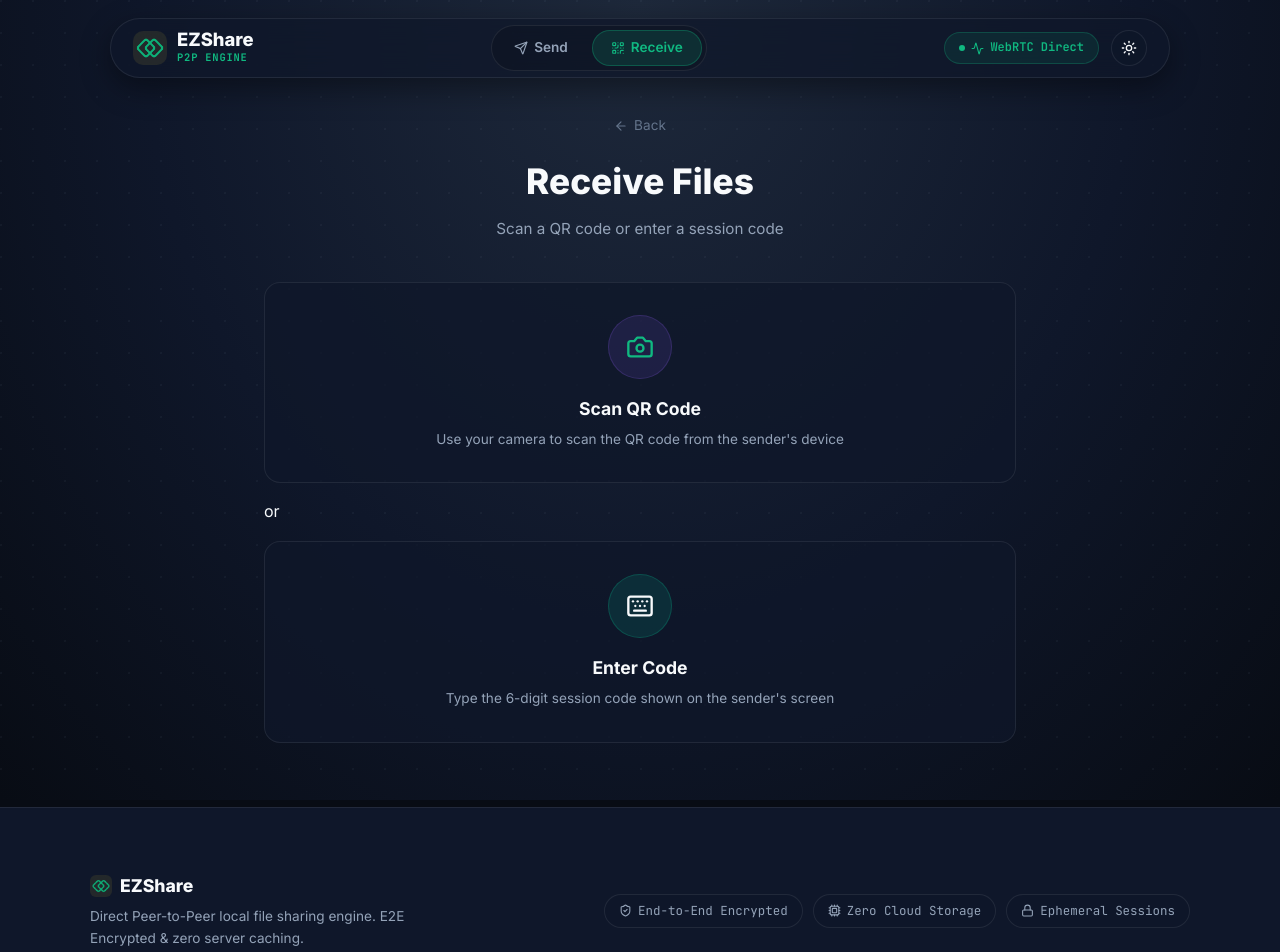
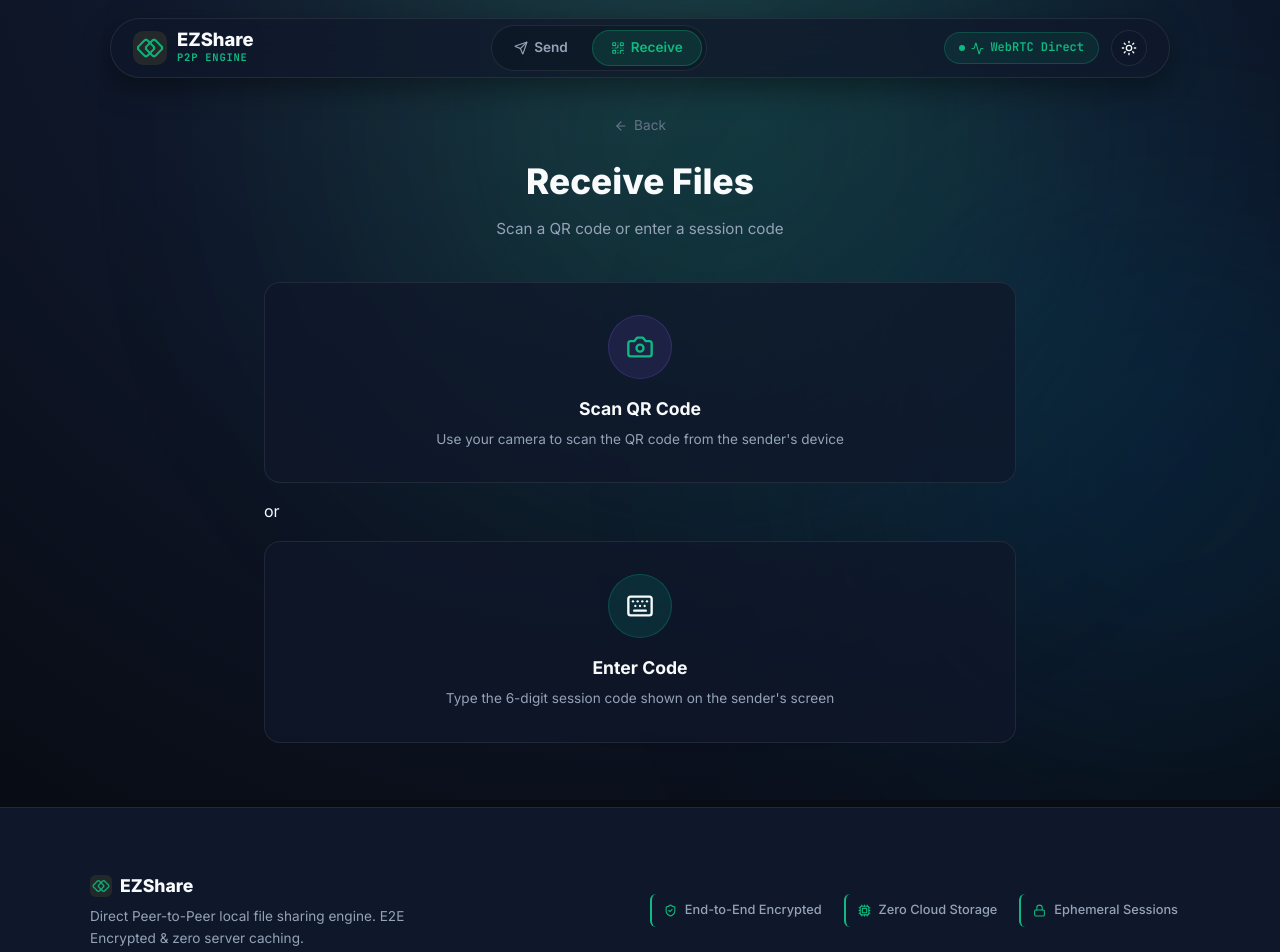
Before and after one commit to Emmzain/Local-Network-File-Manager-Media-Hub, a Next.js app: page /receive in a window 1280 px wide. Shown: the top 952 px of the page. Built offline with nearby package versions, Linux system fonts and the light colour scheme.

Commit message:
style: remove pill button styling from footer chips into minimal left-accented tech tags

```diff
--- a/package.json
+++ b/package.json
@@ -10,8 +10,11 @@
     "server": "bun run server/index.ts"
   },
   "dependencies": {
+    "@studio-freight/lenis": "^1.0.42",
     "framer-motion": "^12.0.0",
+    "gsap": "^3.15.0",
     "html5-qrcode": "^2.3.8",
+    "lenis": "^1.3.25",
     "lucide-react": "^0.500.0",
     "next": "^15.3.0",
     "qrcode.react": "^4.2.0",
--- a/src/app/globals.css
+++ b/src/app/globals.css
@@ -1,6 +1,6 @@
 /* ═══════════════════════════════════════════════════════════ */
 /*                 EZShare — Professional Design Engine        */
-/*              Premium Gradient & High Contrast System        */
+/*              Lenis Smooth Motion & Premium Gradient         */
 /* ═══════════════════════════════════════════════════════════ */
 
 /* ─── 3-Color Palette Architecture (Dark Default) ─── */
@@ -48,6 +48,27 @@ html[data-theme="light"] {
   --shadow-subtle: 0 10px 30px rgba(15, 23, 42, 0.08);
 }
 
+/* ─── Lenis Smooth Scroll Recommended CSS ─── */
+html.lenis, html.lenis body {
+  height: auto;
+}
+
+.lenis.lenis-smooth {
+  scroll-behavior: auto !important;
+}
+
+.lenis.lenis-smooth [data-lenis-prevent] {
+  overscroll-behavior: contain;
+}
+
+.lenis.lenis-stopped {
+  overflow: hidden;
+}
+
+.lenis.lenis-smooth iframe {
+  pointer-events: none;
+}
+
 /* ─── Reset & Base ─── */
 *, *::before, *::after {
   box-sizing: border-box;
@@ -56,7 +77,6 @@ html[data-theme="light"] {
 }
 
 html {
-  scroll-behavior: smooth;
   -webkit-font-smoothing: antialiased;
 }
 
@@ -69,7 +89,7 @@ body {
   line-height: 1.6;
 }
 
-/* ─── Premium Background System ─── */
+/* ─── Premium Gradient Mesh Background (No Grid, No Image, No Neon) ─── */
 .bg-effects {
   position: fixed;
   inset: 0;
@@ -79,33 +99,45 @@ body {
 }
 
 html[data-theme="dark"] .bg-effects {
-  background: radial-gradient(ellipse at 50% 0%, #1e293b 0%, #0f172a 55%, #080c14 100%);
+  background: radial-gradient(circle at 50% -20%, #1e293b 0%, #0f172a 50%, #080c14 100%);
 }
 
 html[data-theme="light"] .bg-effects {
-  background: radial-gradient(ellipse at 50% 0%, #e2e8f0 0%, #f1f5f9 60%, #f8fafc 100%);
+  background: radial-gradient(circle at 50% -20%, #e2e8f0 0%, #f1f5f9 50%, #f8fafc 100%);
 }
 
-.bg-hero-image {
+.bg-aura {
   position: absolute;
-  inset: 0;
-  background-image: url('/hero-bg.png');
-  background-size: cover;
-  background-position: center top;
-  background-repeat: no-repeat;
-  opacity: 0.15;
+  border-radius: 50%;
+  filter: blur(140px);
+  opacity: 0.18;
+  animation: floatAura 20s infinite ease-in-out alternate;
 }
 
-html[data-theme="light"] .bg-hero-image {
-  opacity: 0.08;
+.aura-emerald {
+  width: 650px;
+  height: 650px;
+  background: var(--accent-primary);
+  top: -200px;
+  left: 30%;
 }
 
-.bg-grid-clean {
-  position: absolute;
-  inset: 0;
-  background-image:
-    radial-gradient(circle at 1px 1px, rgba(148, 163, 184, 0.06) 1px, transparent 0);
-  background-size: 32px 32px;
+.aura-cyan {
+  width: 500px;
+  height: 500px;
+  background: #0284c7;
+  top: 20%;
+  right: -100px;
+  animation-delay: -10s;
+}
+
+@keyframes floatAura {
+  0% {
+    transform: translate(0, 0) scale(1);
+  }
+  100% {
+    transform: translate(40px, 60px) scale(1.1);
+  }
 }
 
 /* ─── Page Layout & Send/Receive Container Spacing Fix ─── */
@@ -119,7 +151,7 @@ html[data-theme="light"] .bg-hero-image {
 
 .transfer-page {
   flex: 1;
-  padding-top: 115px; /* Spacing fix so content never hides behind floating header */
+  padding-top: 115px;
   padding-bottom: 4rem;
   max-width: 800px;
   width: 100%;
@@ -333,7 +365,7 @@ html[data-theme="light"] .header-navigation {
   align-items: center;
 }
 
-/* Pure Text Tag (Box container, border, & icon removed) */
+/* Pure Minimal Text Tag */
 .hero-text-tag {
   font-family: var(--font-mono);
   font-size: 0.85rem;
@@ -341,7 +373,6 @@ html[data-theme="light"] .header-navigation {
   color: var(--accent-primary);
   margin-bottom: 2rem;
   letter-spacing: 0.05em;
-  text-shadow: 0 0 18px rgba(16, 185, 129, 0.4);
 }
 
 .hero-heading {
@@ -356,7 +387,6 @@ html[data-theme="light"] .header-navigation {
 
 .hero-gradient-mask {
   color: var(--accent-primary);
-  text-shadow: 0 0 24px rgba(16, 185, 129, 0.35);
 }
 
 .hero-lead {
@@ -530,7 +560,6 @@ html[data-theme="light"] .dock-nodes {
   font-size: 1.35rem;
   font-weight: 800;
   color: var(--accent-primary);
-  text-shadow: 0 0 16px rgba(16, 185, 129, 0.3);
 }
 
 .stat-label {
@@ -564,7 +593,6 @@ html[data-theme="light"] .dock-nodes {
   letter-spacing: -0.02em;
   margin-bottom: 0.75rem;
   color: var(--text-primary);
-  text-shadow: 0 0 20px rgba(16, 185, 129, 0.15);
 }
 
 .bento-subtitle {
@@ -769,14 +797,19 @@ html[data-theme="light"] .dock-nodes {
 .chip-item {
   display: flex;
   align-items: center;
-  gap: 6px;
-  padding: 6px 14px;
-  border-radius: 9999px;
-  background: var(--glass-bg);
-  border: 1px solid var(--glass-border);
-  font-size: 0.78rem;
+  gap: 8px;
+  padding: 6px 12px;
+  border-radius: 6px;
+  background: transparent;
+  border-left: 2px solid var(--accent-primary);
+  font-size: 0.8rem;
   color: var(--text-secondary);
-  font-family: var(--font-mono);
+  font-family: var(--font-sans);
+  font-weight: 500;
+}
+
+.chip-item svg {
+  color: var(--accent-primary);
 }
 
 .footer-legal-bar {
--- a/src/app/layout.tsx
+++ b/src/app/layout.tsx
@@ -1,6 +1,7 @@
 import type { Metadata, Viewport } from 'next';
 import './globals.css';
 import { ThemeProvider } from '@/components/ThemeProvider';
+import SmoothScrollProvider from '@/components/SmoothScrollProvider';
 
 export const metadata: Metadata = {
   title: 'EZShare — Instant P2P File Transfer Engine',
@@ -41,13 +42,15 @@ export default function RootLayout({
       </head>
       <body>
         <ThemeProvider>
-          {/* Ambient Subtle Background */}
-          <div className="bg-effects">
-            <div className="bg-aura aura-emerald" />
-            <div className="bg-grid-clean" />
-          </div>
+          <SmoothScrollProvider>
+            {/* Ambient Animated Gradient Backdrop */}
+            <div className="bg-effects">
+              <div className="bg-aura aura-emerald" />
+              <div className="bg-aura aura-cyan" />
+            </div>
 
-          {children}
+            {children}
+          </SmoothScrollProvider>
         </ThemeProvider>
 
         <script
--- a/src/app/page.tsx
+++ b/src/app/page.tsx
@@ -30,12 +30,6 @@ export default function HomePage() {
   return (
     <div className="page-wrapper">
       <Header />
-
-      {/* ─── Premium Background Image ─── */}
-      <div className="bg-effects">
-        <div className="bg-hero-image" />
-        <div className="bg-grid-clean" />
-      </div>
 
       {/* ─── Hero Section ─── */}
       <section className="hero-section">
--- /dev/null
+++ b/src/components/SmoothScrollProvider.tsx
@@ -0,0 +1,28 @@
+'use client';
+
+import { useEffect } from 'react';
+import Lenis from 'lenis';
+
+export default function SmoothScrollProvider({ children }: { children: React.ReactNode }) {
+  useEffect(() => {
+    const lenis = new Lenis({
+      duration: 1.2,
+      easing: (t) => Math.min(1, 1.001 - Math.pow(2, -10 * t)),
+      smoothWheel: true,
+      touchMultiplier: 2,
+    });
+
+    function raf(time: number) {
+      lenis.raf(time);
+      requestAnimationFrame(raf);
+    }
+
+    requestAnimationFrame(raf);
+
+    return () => {
+      lenis.destroy();
+    };
+  }, []);
+
+  return <>{children}</>;
+}
```
Also changed, not shown: 1 other file (tests, documents, lock files or other folders).
